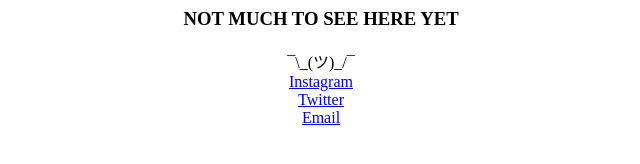
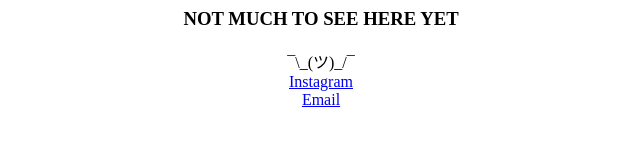
Before and after one commit to mikecriggs/mikecriggs.github.io, a plain HTML site: page index.htm in a window 1280 px wide. Shown: the full height of the page, 319-959 px from the left. Drawn offline with Linux system fonts and the light colour scheme.

Commit message:
Fuck Twitter

```diff
--- a/index.htm
+++ b/index.htm
@@ -7,7 +7,7 @@
 <body>
    ¯\_(ツ)_/¯<br>
    <a href="https://instagram.com/mikecriggs">Instagram</a><br>
-   <a href="https://twitter.com/mikecriggs">Twitter</a><br>
+
    <a href = "mailto: iam@mikecriggs.com">Email</a>
 </body>
 </center>
```
